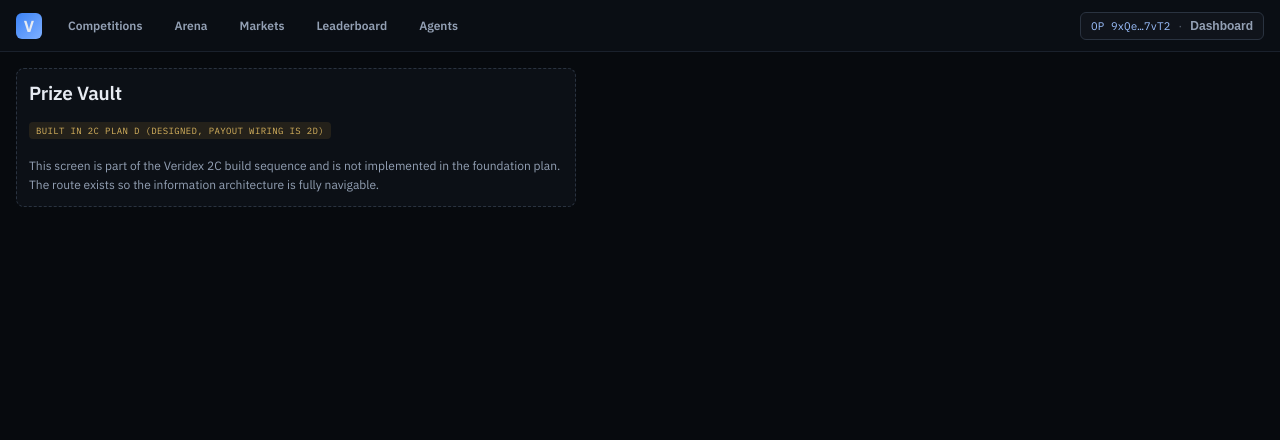
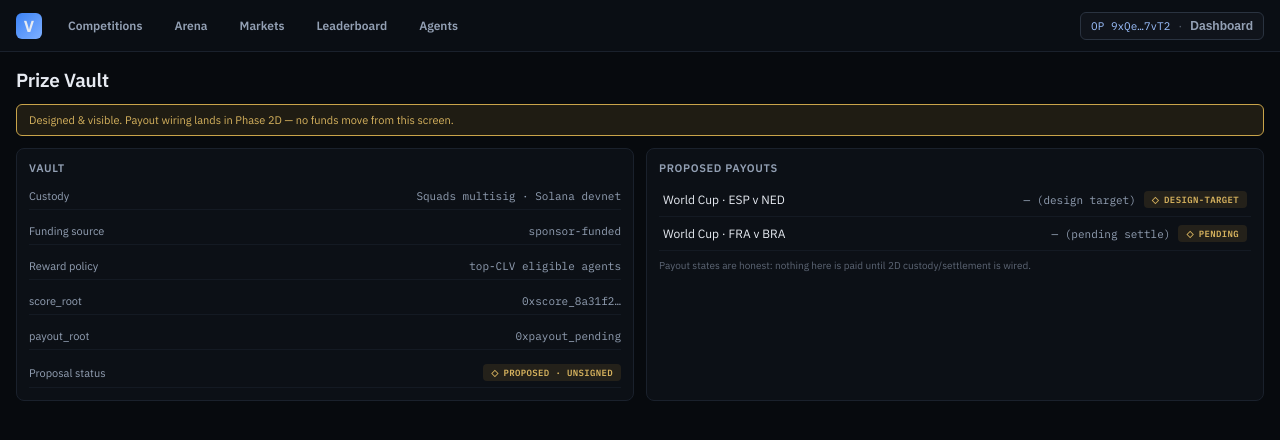
Before and after one commit to degencodebeast/veridex, a Next.js app in the folder apps/web/: page /vault in a window 1280 px wide. Shown: the top 440 px of the page. Built offline with nearby package versions, Linux system fonts and the light colour scheme.

Commit message:
feat(web): Prize Vault (REQ-024) — designed-not-wired, honest 2D payout states + failed negative span (SEC-008)

```diff
--- a/apps/web/app/vault/page.tsx
+++ b/apps/web/app/vault/page.tsx
@@ -1,4 +1,5 @@
-import { ScreenStub } from '@/components/layout/ScreenStub';
+import { PrizeVaultScreen } from '@/components/screens/PrizeVaultScreen';
+
 export default function PrizeVaultPage() {
-  return <ScreenStub label="Prize Vault" plan="2C Plan D (designed, payout wiring is 2D)" />;
+  return <PrizeVaultScreen />;
 }
--- /dev/null
+++ b/apps/web/components/screens/PrizeVaultScreen.module.css
@@ -0,0 +1,14 @@
+.screen { display: flex; flex-direction: column; gap: var(--space-3); }
+.title { margin: 0; font-size: 19px; font-weight: 600; letter-spacing: -0.01em; }
+.banner { padding: var(--space-2) var(--pad-panel); border: 1px solid var(--warning); border-radius: var(--radius-control); background: var(--warning-bg); color: var(--warning-hi); font-size: 11px; }
+.grid { display: grid; grid-template-columns: 1fr 1fr; gap: var(--space-3); }
+.panel { display: flex; flex-direction: column; gap: var(--space-2); padding: var(--pad-panel); border: 1px solid var(--border); border-radius: var(--radius-panel); background: var(--panel); }
+.h2 { margin: 0; font-size: 11px; font-weight: 600; letter-spacing: 0.06em; text-transform: uppercase; color: var(--text-2); }
+.kv { display: flex; align-items: center; justify-content: space-between; gap: var(--space-2); padding: 6px 0; border-bottom: 1px solid var(--border-soft); font-size: 11px; color: var(--text-2); }
+.list { list-style: none; margin: 0; padding: 0; display: flex; flex-direction: column; }
+.row { display: flex; align-items: center; justify-content: space-between; gap: var(--space-2); padding: 8px 4px; border-bottom: 1px solid var(--border-soft); font-size: 12px; }
+.compTitle { color: var(--text-1); }
+.rowMeta { display: inline-flex; align-items: center; gap: var(--space-2); }
+.amount { color: var(--text-2); font-size: 11px; }
+.failed { font-size: 10px; text-transform: uppercase; letter-spacing: 0.04em; color: var(--negative); border: 1px solid var(--negative); border-radius: var(--radius-badge); padding: 1px 6px; }
+.note { margin: 0; color: var(--text-3); font-size: 10px; }
--- /dev/null
+++ b/apps/web/components/screens/PrizeVaultScreen.tsx
@@ -0,0 +1,51 @@
+'use client';
+import { Badge } from '@/components/ui/Badge';
+import { MY_REWARDS } from '@/lib/fixtures/catalog';
+import type { PayoutState, RewardSummary } from '@/lib/catalog';
+import styles from './PrizeVaultScreen.module.css';
+
+// `failed` is intentionally excluded: a failed payout is rendered as a distinct NEGATIVE span
+// (below), never collapsed into a nominal badge (mirrors the Operator Dashboard honesty fix).
+const PAYOUT_BADGE: Record<Exclude<PayoutState, 'failed'>, 'pending' | 'partial' | 'valid'> = {
+  pending: 'pending', 'design-target': 'pending', 'sponsor-funded': 'partial',
+  'manual approval': 'pending', paid: 'valid', '2D implementation': 'pending',
+};
+
+export function PrizeVaultScreen({ payouts = MY_REWARDS }: { payouts?: RewardSummary[] }) {
+  return (
+    <section className={styles.screen} aria-label="Prize Vault">
+      <h1 className={styles.title}>Prize Vault</h1>
+      <div className={styles.banner}>Designed &amp; visible. Payout wiring lands in Phase 2D — no funds move from this screen.</div>
+
+      <div className={styles.grid}>
+        <section className={styles.panel}>
+          <h2 className={styles.h2}>Vault</h2>
+          <div className={styles.kv}><span>Custody</span><span className="mono">Squads multisig · Solana devnet</span></div>
+          <div className={styles.kv}><span>Funding source</span><span className="mono">sponsor-funded</span></div>
+          <div className={styles.kv}><span>Reward policy</span><span className="mono">top-CLV eligible agents</span></div>
+          <div className={styles.kv}><span>score_root</span><span className="mono">0xscore_8a31f2…</span></div>
+          <div className={styles.kv}><span>payout_root</span><span className="mono">0xpayout_pending</span></div>
+          <div className={styles.kv}><span>Proposal status</span><Badge variant="pending">proposed · unsigned</Badge></div>
+        </section>
+
+        <section className={styles.panel}>
+          <h2 className={styles.h2}>Proposed payouts</h2>
+          <ul className={styles.list} data-testid="payout-list">
+            {payouts.map((p) => (
+              <li key={p.competition_id} className={styles.row}>
+                <span className={styles.compTitle}>{p.title}</span>
+                <span className={styles.rowMeta}>
+                  <span className={`${styles.amount} mono`}>{p.amount_label}</span>
+                  {p.payout_state === 'failed'
+                    ? <span className={`${styles.failed} mono`} data-payout="failed">failed</span>
+                    : <Badge variant={PAYOUT_BADGE[p.payout_state]}>{p.payout_state}</Badge>}
+                </span>
+              </li>
+            ))}
+          </ul>
+          <p className={styles.note}>Payout states are honest: nothing here is paid until 2D custody/settlement is wired.</p>
+        </section>
+      </div>
+    </section>
+  );
+}
```
Also changed, not shown: 1 other file (tests, documents, lock files or other folders).
